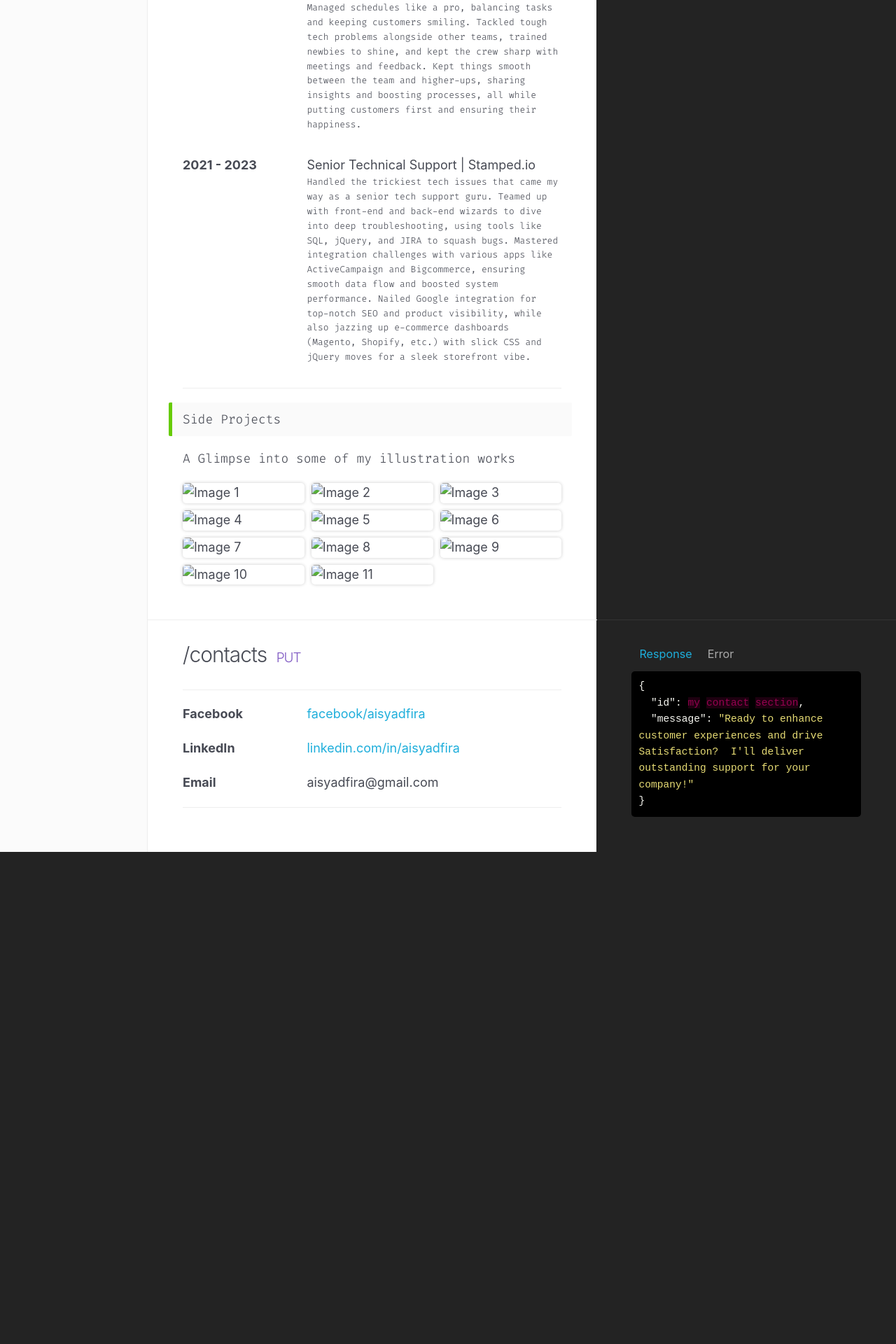
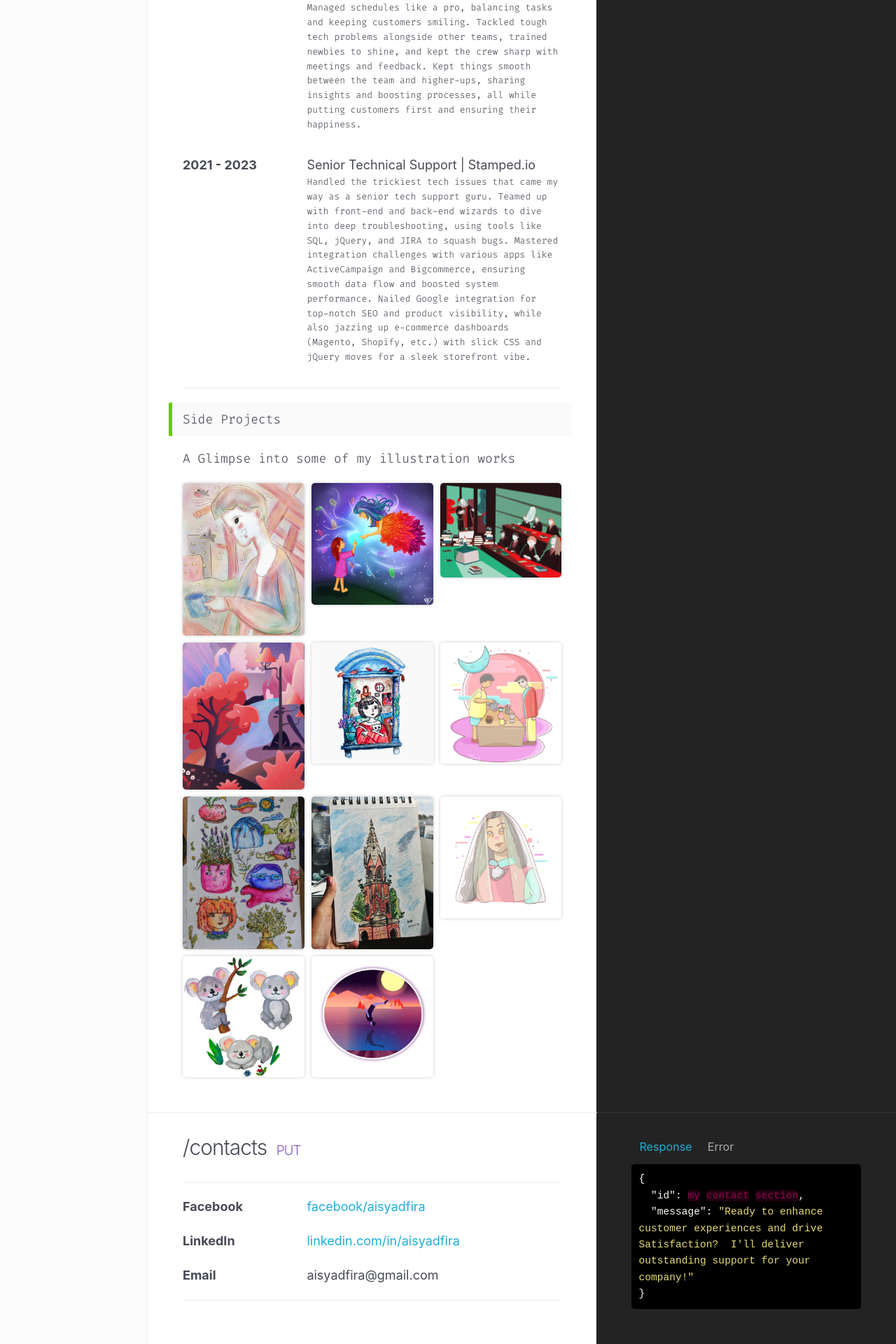
Before and after one commit to aisyadfira/aisyadfira-github, a Jekyll site: the page built from index.html, in a window 1280 px wide. Shown: the part 973-2893 px from the top of the page at 70% size. Built offline with Jekyll 4.4.1, drawn with Linux system fonts in a browser that asks for light colours; nearby versions of some CDN libraries; before the commit the page ends 2190 px from its top, so only the background shows below that.

Commit message:
Update index.html

```diff
--- a/index.html
+++ b/index.html
@@ -57,17 +57,17 @@ title: API Docs
 				<p class="success">Side Projects</p>
 				<p>A Glimpse into some of my illustration works</p>
 				<div class="gallery">
-    				<img src="https://aisyadfira.github.io/under-construction/images/IL1.jpg" alt="Image 1">
-    				<img src="https://aisyadfira.github.io/under-construction/images/IL2.jpg" alt="Image 2">
-    				<img src="https://aisyadfira.github.io/under-construction/images/IL3.jpg" alt="Image 3">
-				<img src="https://aisyadfira.github.io/under-construction/images/IL4.jpg" alt="Image 4">
-				<img src="https://aisyadfira.github.io/under-construction/images/IL5.jpg" alt="Image 5">
-				<img src="https://aisyadfira.github.io/under-construction/images/IL6.jpg" alt="Image 6">
-				<img src="https://aisyadfira.github.io/under-construction/images/IL7.jpg" alt="Image 7">
-    				<img src="https://aisyadfira.github.io/under-construction/images/IL8.jpg" alt="Image 8">
-    				<img src="https://aisyadfira.github.io/under-construction/images/IL9.jpg" alt="Image 9">
-				<img src="https://aisyadfira.github.io/under-construction/images/IL10.jpg" alt="Image 10">
-				<img src="https://aisyadfira.github.io/under-construction/images/IL11.jpg" alt="Image 11">
+    				<img src="https://aisyadfira.github.io/images/IL1.jpg" alt="Image 1">
+    				<img src="https://aisyadfira.github.io/images/IL2.jpg" alt="Image 2">
+    				<img src="https://aisyadfira.github.io/images/IL3.jpg" alt="Image 3">
+				<img src="https://aisyadfira.github.io/images/IL4.jpg" alt="Image 4">
+				<img src="https://aisyadfira.github.io/images/IL5.jpg" alt="Image 5">
+				<img src="https://aisyadfira.github.io/images/IL6.jpg" alt="Image 6">
+				<img src="https://aisyadfira.github.io/images/IL7.jpg" alt="Image 7">
+    				<img src="https://aisyadfira.github.io/images/IL8.jpg" alt="Image 8">
+    				<img src="https://aisyadfira.github.io/images/IL9.jpg" alt="Image 9">
+				<img src="https://aisyadfira.github.io/images/IL10.jpg" alt="Image 10">
+				<img src="https://aisyadfira.github.io/images/IL11.jpg" alt="Image 11">
 				 </div>
 						{% endif %}
 
```
